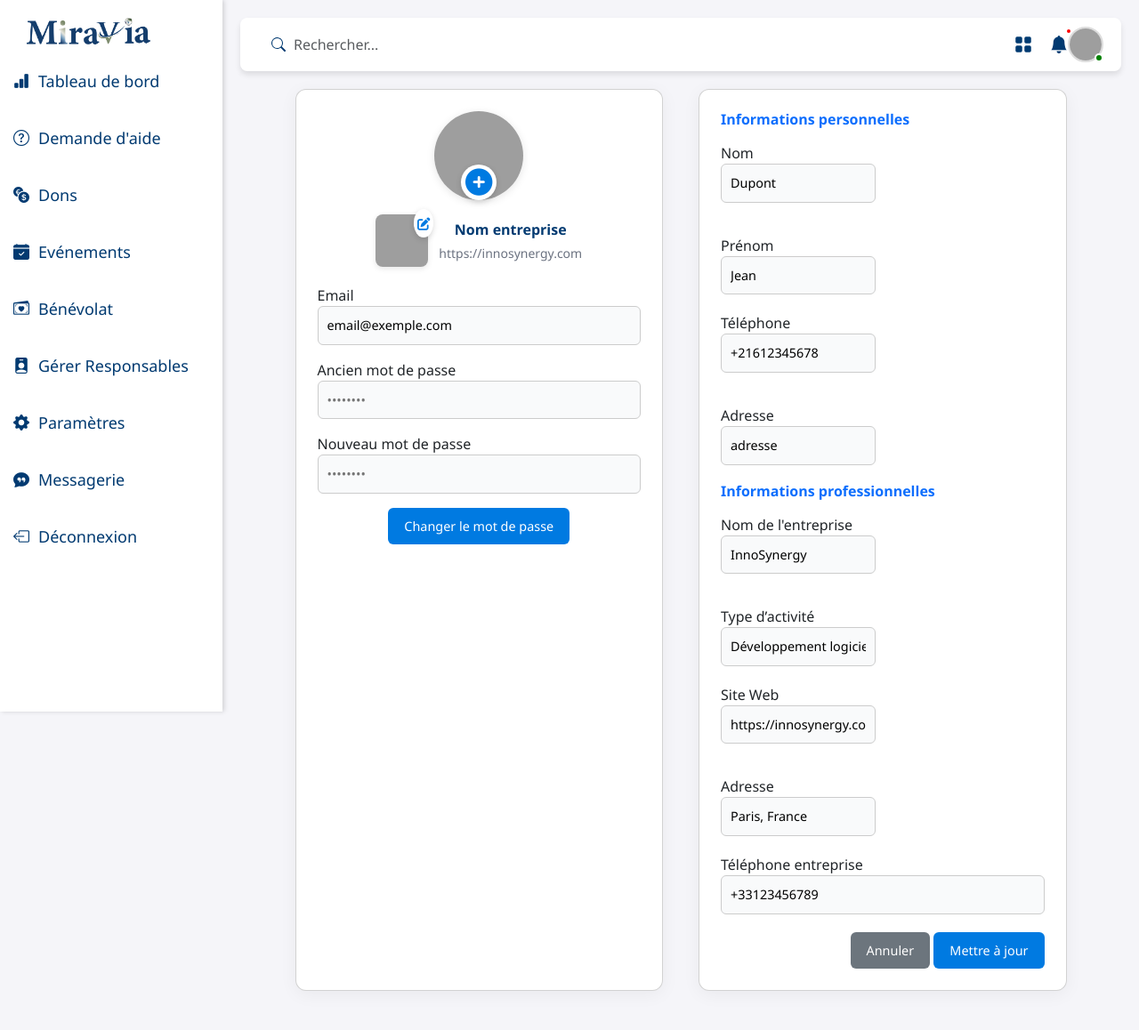
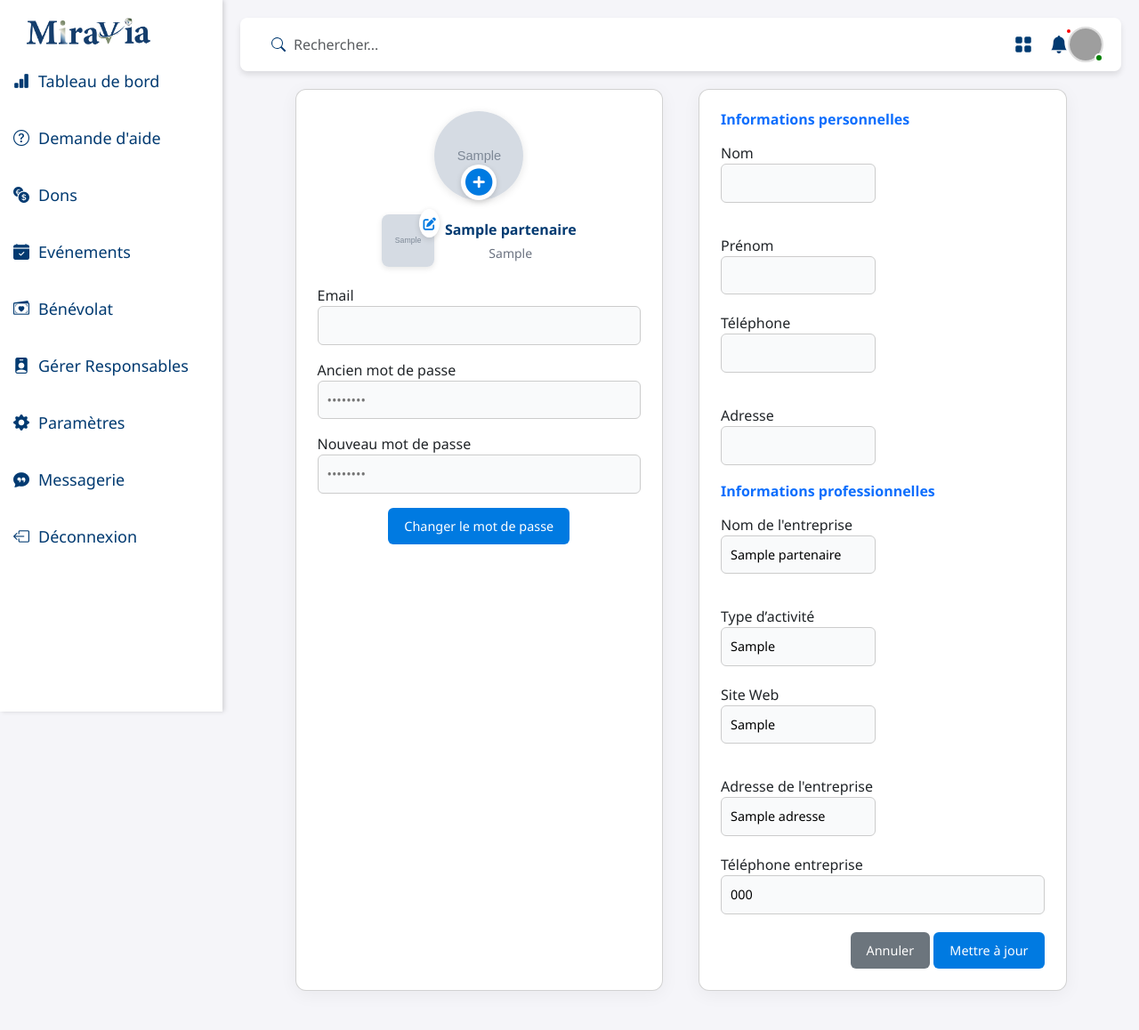
Before and after one commit to Mohamed-Ben-Naima/SymfonyMiraVia, a Symfony app: template templates/Partenaire/ProfilePartner/profile-partner.html.twig in a window 1280 px wide. Shown: the whole page at 89% size. Run offline with Twig, Linux system fonts and the light colour scheme; the template is opened without the code that fills it: most values are stand-ins (such as "Sample title", 1, 10 or a date in 2020); grey boxes marked "Sample" are stand-in pictures; style sheets or scripts are compiled from the project's sources; some libraries are stand-ins or nearby versions; grey boxes are pictures that could not be loaded.

Commit message:
profil partner

```diff
--- a/templates/Partenaire/ProfilePartner/profile-partner.html.twig
+++ b/templates/Partenaire/ProfilePartner/profile-partner.html.twig
@@ -1,82 +1,89 @@
 {% extends 'Partenaire/basePartner.html.twig' %}
+
 {% block body %}
 <link rel="stylesheet" href="https://cdnjs.cloudflare.com/ajax/libs/font-awesome/6.4.0/css/all.min.css">
+<script src="https://cdn.jsdelivr.net/npm/sweetalert2@11"></script>
+
 <div class="content">
-    <form method="post" action="#">
     <div class="container">
         <div class="row">
+            <!-- Partie gauche -->
             <div class="col-6">
                 <div class="card user-profile">
+                    <!-- ✅ FORMULAIRE AVATAR -->
+                    <form method="POST" action="{{ path('app_update_avatar') }}" enctype="multipart/form-data">
                         <div class="user-avatar">
-  <img src="https://bootdey.com/img/Content/avatar/avatar7.png" alt="Avatar">
+                            <img src="{{ asset(avatarUrl) }}" alt="Avatar" class="avatar">
                             <label class="avatar-edit">
-    <input type="file" accept="image/*" hidden>
+                                <input type="file" name="avatar" accept="image/*" hidden onchange="this.form.submit()">
                                 <i class="fas fa-plus-circle"></i>
                             </label>
                         </div>
+                    </form>
 
+                    <!-- ✅ FORMULAIRE LOGO -->
+                    <form method="POST" action="{{ path('app_update_logo') }}" enctype="multipart/form-data">
                         <div class="company-info">
                             <div class="company-logo-wrapper">
-    <img src="https://thafd.bing.com/th/id/OIP.nburQyj1SHjExRBzaHJUWwHaEc?rs=1&pid=ImgDetMain" alt="logo">
+                                <img src="{{ asset(logoUrl) }}" alt="Logo de l'entreprise" class="logo">
                                 <label class="logo-edit">
-      <input type="file" accept="image/*" hidden>
+                                    <input type="file" name="logo" accept="image/*" hidden onchange="this.form.submit()">
                                     <i class="fas fa-edit"></i>
                                 </label>
                             </div>
                             <div class="company-text">
-    <strong>Nom entreprise</strong>
-    <div class="company-url">https://innosynergy.com</div>
+                                <strong>{{ partenaire.nomEntreprise }}</strong>
+                                <div class="company-url">{{ partenaire.siteWeb }}</div>
+                            </div>
+                        </div>
+                    </form>
+
+                    <!-- ✅ FORMULAIRE MOT DE PASSE -->
+                    <form method="POST" action="{{ path('app_update_password') }}">
+                        <div class="about">
+                            <div class="form-group mb-3">
+                                <label for="email">Email</label>
+                                <input type="email" id="email" class="form-control-profil" value="{{ user.email }}" readonly>
+                            </div>
+                            <div class="form-group mb-3">
+                                <label for="oldPassword">Ancien mot de passe</label>
+                                <input type="password" id="oldPassword" name="oldPassword" class="form-control-profil" placeholder="••••••••">
+                            </div>
+                            <div class="form-group mb-3">
+                                <label for="newPassword">Nouveau mot de passe</label>
+                                <input type="password" id="newPassword" name="newPassword" class="form-control-profil" placeholder="••••••••">
+                            </div>
+                            <div class="text-center">
+                                <button type="submit" class="btn btn-primary">Changer le mot de passe</button>
+                            </div>
+                        </div>
+                    </form>
                 </div>
             </div>
 
-
-                        <div class="about">
-                             {# --- Nouveau : zone de changement d'email et de mot de passe --- #}
-                        <div class="form-group mb-3">
-                            <label for="email">Email</label>
-                            <input type="email" id="email" name="email"
-                                   class="form-control-profil"
-                                   value="{{ user.email ?? 'email@exemple.com' }}" readonly>
-                        </div>
-                        <div class="form-group mb-3">
-                            <label for="oldPassword">Ancien mot de passe</label>
-                            <input type="password" id="oldPassword" name="oldPassword"
-                                   class="form-control-profil" placeholder="••••••••">
-                        </div>
-                        <div class="form-group mb-3">
-                            <label for="newPassword">Nouveau mot de passe</label>
-                            <input type="password" id="newPassword" name="newPassword"
-                                   class="form-control-profil" placeholder="••••••••">
-                        </div>
-                        <div class="text-center">
-                            <button type="submit" class="btn btn-primary">
-                                Changer le mot de passe
-                            </button>
-                        </div>
-                        </div>
-                    </div>
-                </div>
+            <!-- Partie droite : ✅ INFORMATIONS GÉNÉRALES -->
             <div class="col-6">
+                <form method="POST" action="{{ path('app_update_profil') }}">
                     <div class="card">
                         <h6 class="text-primary">Informations personnelles</h6>
                         <div class="form-row">
                             <div class="form-group">
                                 <label for="nom">Nom</label>
-                                <input type="text" class="form-control-profil" id="nom" name="nom" value="Dupont">
+                                <input type="text" class="form-control-profil" id="nom" name="nom" value="{{ user.nom }}">
                             </div>
                             <div class="form-group">
                                 <label for="prenom">Prénom</label>
-                                <input type="text" class="form-control-profil" id="prenom" name="prenom" value="Jean">
+                                <input type="text" class="form-control-profil" id="prenom" name="prenom" value="{{ user.prenom }}">
                             </div>
                         </div>
                         <div class="form-row">
                             <div class="form-group">
                                 <label for="telephone">Téléphone</label>
-                            <input type="text" class="form-control-profil" id="telephone" name="telephone" value="+21612345678">
+                                <input type="text" class="form-control-profil" id="telephone" name="telephone" value="{{ user.telephone }}">
                             </div>
                             <div class="form-group">
                                 <label for="adresse">Adresse</label>
-                            <input type="text" class="form-control-profil" id="adresse" name="adresse" value="adresse">
+                                <input type="text" class="form-control-profil" id="adresse" name="adresse" value="{{ user.adresseUtilisateur }}">
                             </div>
                         </div>
 
@@ -84,26 +91,26 @@
                         <div class="form-row">
                             <div class="form-group">
                                 <label for="entreprise">Nom de l'entreprise</label>
-                                <input type="text" class="form-control-profil" id="entreprise" name="entreprise" value="InnoSynergy">
+                                <input type="text" class="form-control-profil" id="entreprise" name="entreprise" value="{{ partenaire.nomEntreprise }}">
                             </div>
                             <div class="form-group">
                                 <label for="activite">Type d’activité</label>
-                                <input type="text" class="form-control-profil" id="activite" name="activite" value="Développement logiciel">
+                                <input type="text" class="form-control-profil" id="activite" name="activite" value="{{ partenaire.typeActivite }}">
                             </div>
                         </div>
                         <div class="form-row">
                             <div class="form-group">
                                 <label for="siteweb">Site Web</label>
-                                <input type="url" class="form-control-profil" id="siteweb" name="siteweb" value="https://innosynergy.com">
+                                <input type="url" class="form-control-profil" id="siteweb" name="siteweb" value="{{ partenaire.siteWeb }}">
                             </div>
                             <div class="form-group">
-                                <label for="adresse">Adresse</label>
-                                <input type="text" class="form-control-profil" id="adresse" name="adresse" value="Paris, France">
+                                <label for="adresseEntreprise">Adresse de l'entreprise</label>
+                                <input type="text" class="form-control-profil" id="adresseEntreprise" name="adresseEntreprise" value="{{ partenaire.adresse }}">
                             </div>
                         </div>
                         <div class="form-group">
                             <label for="tel_entreprise">Téléphone entreprise</label>
-                            <input type="text" class="form-control-profil" id="tel_entreprise" name="tel_entreprise" value="+33123456789">
+                            <input type="text" class="form-control-profil" id="tel_entreprise" name="tel_entreprise" value="{{ partenaire.telephone }}">
                         </div>
 
                         <div class="text-right">
@@ -111,11 +118,35 @@
                             <button type="submit" class="btn btn-primary">Mettre à jour</button>
                         </div>
                     </div>
+                </form>
             </div>
         </div>
     </div>
-    </form>
 </div>
+
+<!-- ✅ Notifications SweetAlert -->
+{% for message in app.flashes('success') %}
+<script>
+    Swal.fire({
+        icon: 'success',
+        title: '{{ message|e('js') }}',
+        showConfirmButton: false,
+        timer: 2500
+    });
+</script>
+{% endfor %}
+
+{% for message in app.flashes('error') %}
+<script>
+    Swal.fire({
+        icon: 'error',
+        title: '{{ message|e('js') }}',
+        showConfirmButton: false,
+        timer: 3000
+    });
+</script>
+{% endfor %}
+
 <script src="{{ asset('js/partner/profil.js') }}"></script>
 <link href="{{ asset('style-partner/profil.css') }}" rel="stylesheet">
 {% endblock %}
```
Also changed, not shown: src/Controller/Partenaire/ProfilPartnerController.php (+183 -3 lines), assets/js/partner/profil.js (line endings or trailing spaces), public/uploads/avatars/6814e4769b9e5.jpg (added), public/uploads/avatars/default-avatar.png (added), public/uploads/logos/6814e4995fb01.png (added), public/uploads/logos/68150d5fcf284.png (added), public/uploads/logos/default-logo.png (added). Lines whose indentation alone changed are shown as unchanged.
